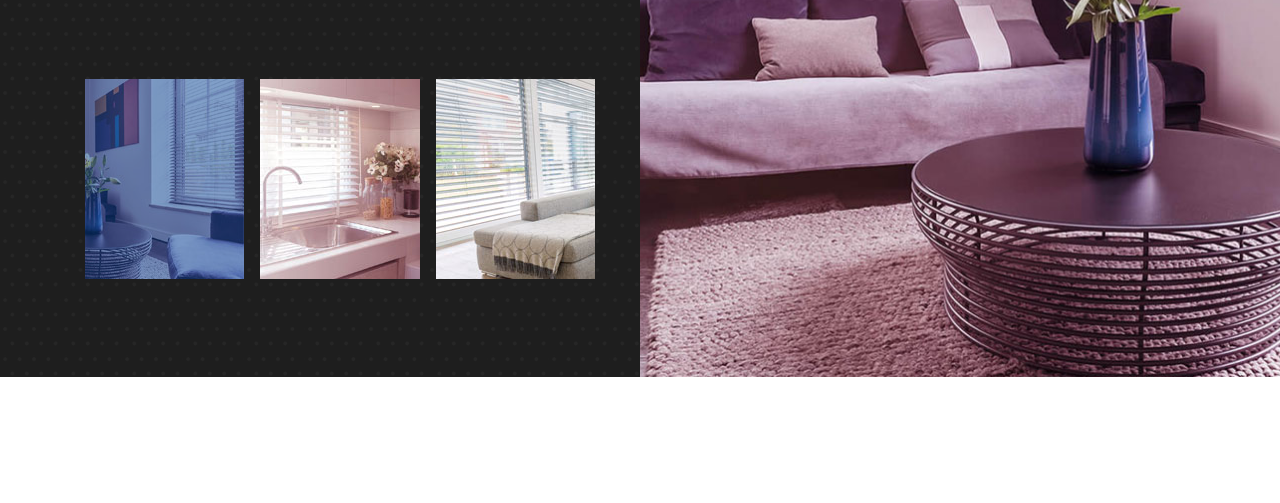
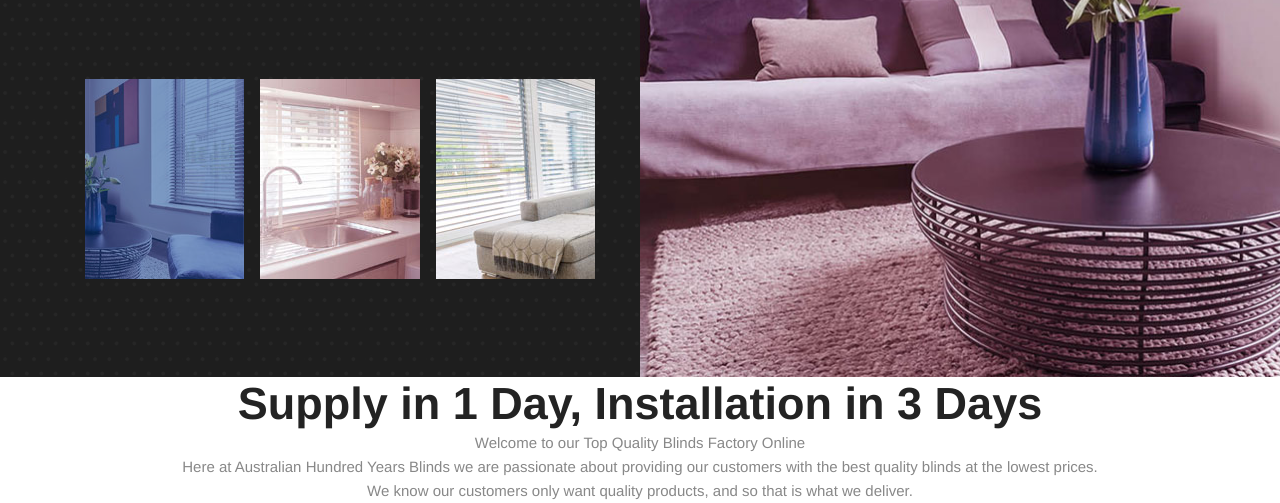
Before and after one commit to rahulyadav1986/ahyRahul, a plain HTML site: page index.html in a window 1280 px wide. Shown: the part 411-914 px from the top of the page. Before the commit the page ends 800 px from the top, so only its background shows below. Drawn offline with nearby package versions, Linux system fonts and the light colour scheme.

Commit message:
Everything Updated of Hero Portion on 03.03.2020

```diff
--- a/css/style.css
+++ b/css/style.css
@@ -29,3 +29,8 @@ header .navi li a{ text-transform: uppercase; color: #fff; font-size: 15px; text
 
 .hero-back-details .image-listing-back li.active .image::before {top: 0%;}
 .hero-back-details .image-listing-back li .image img {width: 100%;height: 100%;display: block; object-fit: cover;}
+
+.body-top-back{ width: 100%; height: auto; float: left; text-align: center;}
+.body-top-back .head{ width: 100%; height: auto; margin: 0; padding: 0;}
+.body-top-back .head h1{ font-size: 45px; color: #232323; margin: 0; padding: 0; font-weight: 700;}
+.body-top-back .head p{ font-size: 15px; color: #888888; margin: 0; padding: 0; line-height: 24px;}
--- a/index.html
+++ b/index.html
@@ -64,6 +64,18 @@
 		</ul>
 	</div>
 </div>
+<div class="clear"></div>
+<div class="body-top-back">
+	<div class="container">
+		<div class="head">
+			<h1>Supply in 1 Day, Installation in 3 Days </h1>
+			<div class="clear"></div>
+			<p>Welcome to our Top Quality Blinds Factory Online<br>Here at Australian Hundred Years Blinds we are passionate about providing our customers with the best quality blinds at the lowest prices.<br>We know our customers only want quality products, and so that is what we deliver.
+
+</p>
+		</div>
+	</div>
+</div>
 
 
 <!-- Optional JavaScript -->
```
